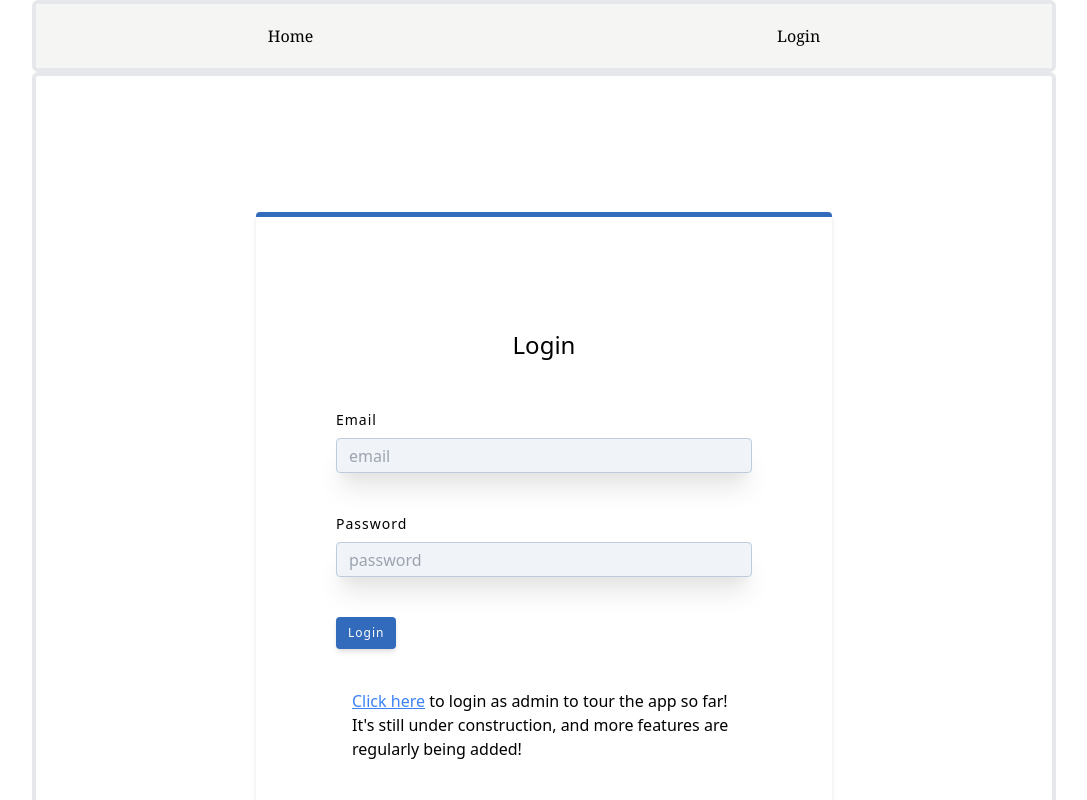
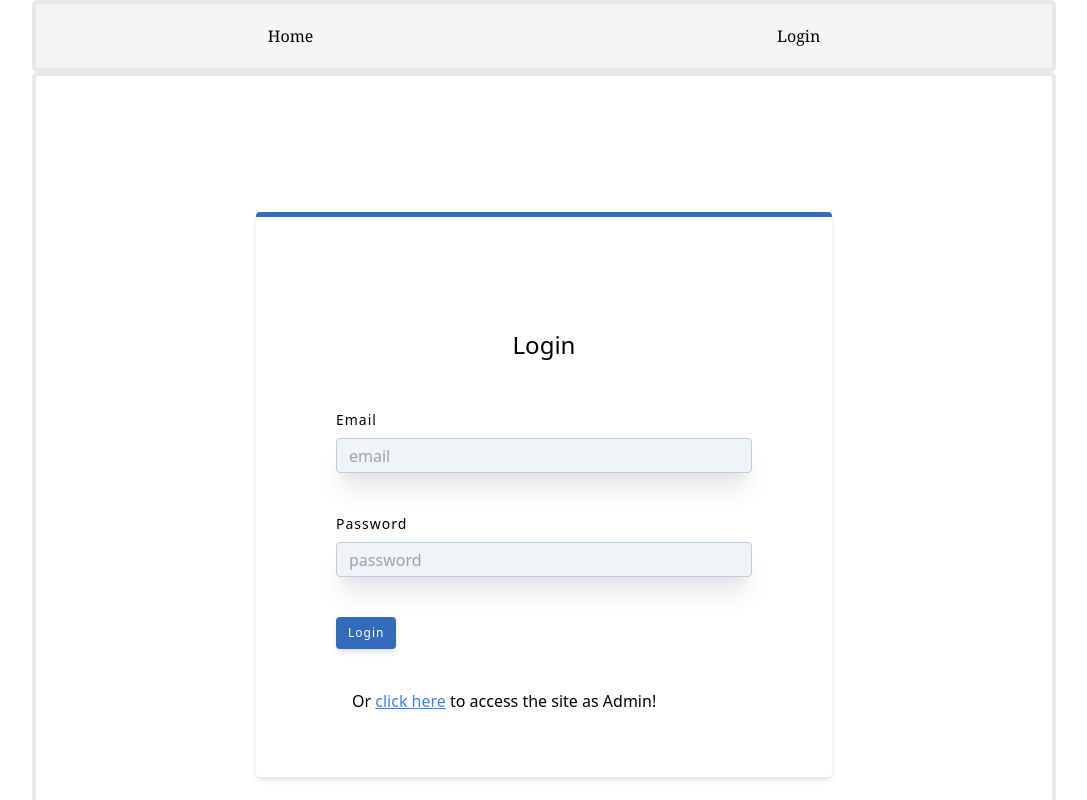
Before and after one commit to sujithv15/property-management-app, a React (Vite) app in the folder client/: page /login in a window 1280 px wide. Shown: the top 800 px of the page, without its empty margins (96-1183 px from the left). Built offline with nearby package versions, Linux system fonts and the light colour scheme; no server answers.

Commit message:
guest mode fix

```diff
--- a/client/src/components/GuestLogin.jsx
+++ b/client/src/components/GuestLogin.jsx
@@ -14,9 +14,8 @@ const GuestLogin = () => {
 	return (
 		<div>
 			<div className="max-w-sm mx-auto">
-				<a
-				className="underline text-blue-500 hover:cursor-pointer hover:text-cyan-500"
-				onClick={guestLogin}>Click here</a> to login as admin to tour the app so far! It's still under construction, and more features are regularly being added!
+				Or <button className="underline text-blue-500 hover:cursor-pointer hover:text-cyan-500"
+				        onClick={guestLogin}>click here</button> to access the site as Admin!
 			</div>
 
 		</div>
```
